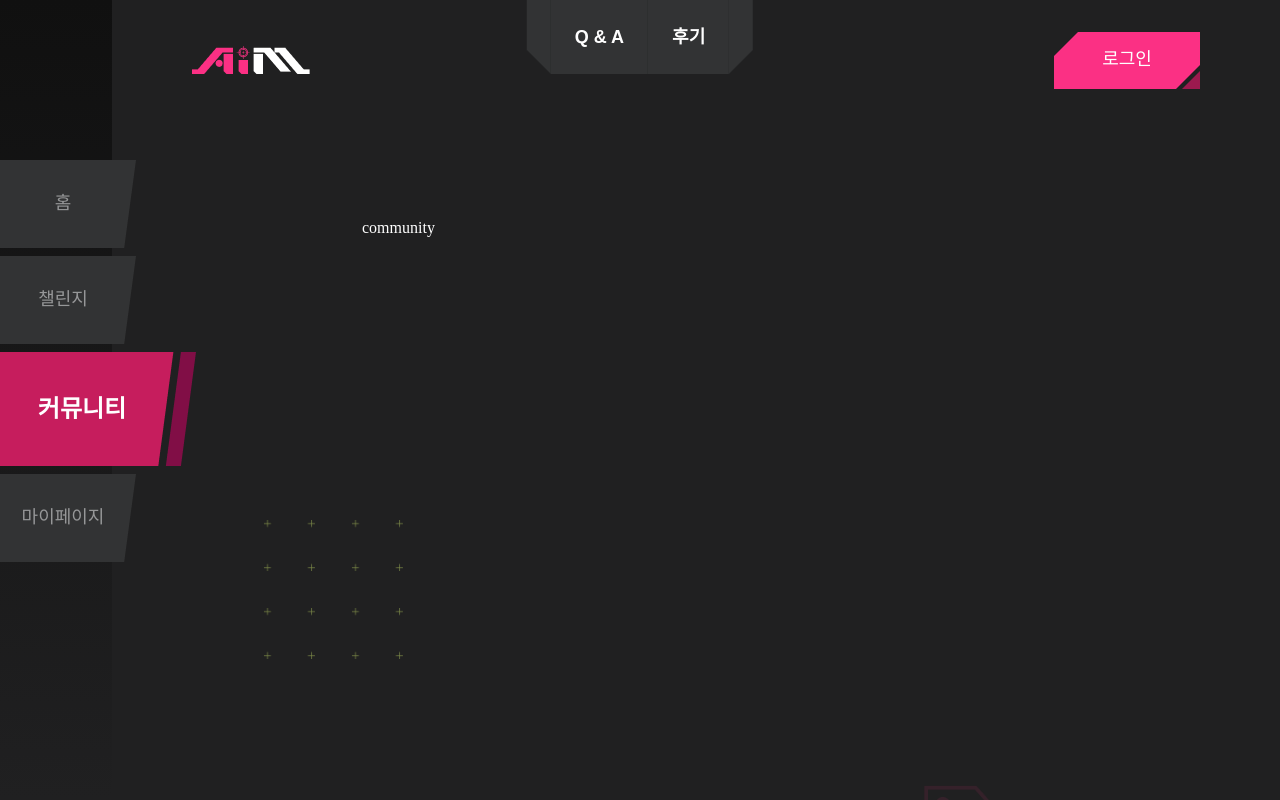
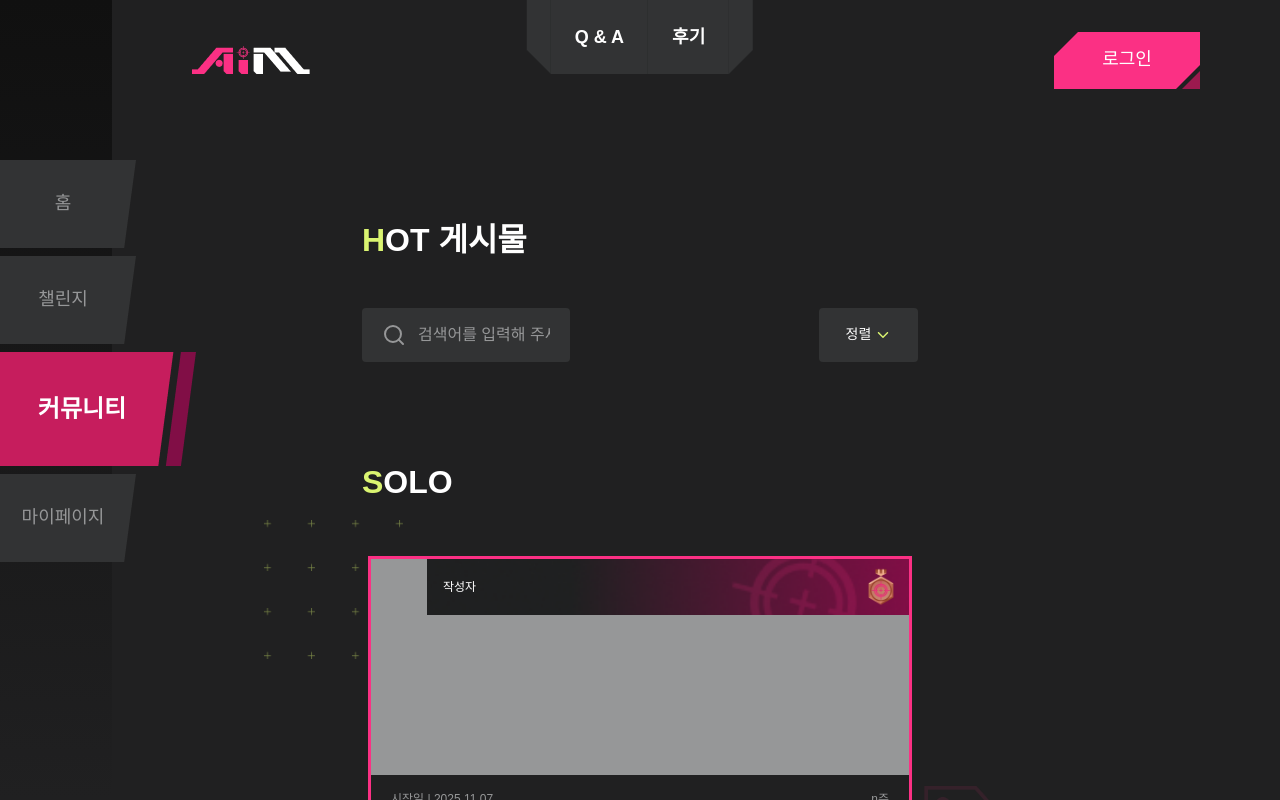
Before and after one commit to AiM-Club/AiM-web, a React (Vite) app: page /community in a window 1280 px wide. Shown: the top 800 px of the page. Built offline with nearby package versions, Linux system fonts and the light colour scheme; a web font is replaced by a local one.

Commit message:
feat: community 메인페이지 ui 구현

```diff
--- a/src/components/board/CardBoard.tsx
+++ b/src/components/board/CardBoard.tsx
@@ -10,9 +10,10 @@ import type { CardVSProps } from "@/types/VSBattle";
 interface CardBoardProps {
     data: CardVSProps[];
     writePath?: string;
+    isPagination?: boolean;
 }
 
-const CardBoard = ({data, writePath}: CardBoardProps) => {
+const CardBoard = ({data, writePath, isPagination = true}: CardBoardProps) => {
     const navigate = useNavigate();
 
     return (
@@ -33,13 +34,15 @@ const CardBoard = ({data, writePath}: CardBoardProps) => {
                             <Button onClick={() => navigate(writePath)}>작성</Button>
                         </S.ButtonWrapper>
                     }
-                    <S.PaginationWrapper>
+                    {isPagination && (
+                        <S.PaginationWrapper>
                         <Pagination
                             currentPage={1}
                             totalPage={1}
-                            callback={() => {}}
-                        />
-                    </S.PaginationWrapper>
+                                callback={() => {}}
+                            />
+                        </S.PaginationWrapper>
+                    )}
                 </>
             ) : (
                 <S.EmptyState>
--- a/src/pages/community/Community.tsx
+++ b/src/pages/community/Community.tsx
@@ -1,12 +1,28 @@
 import DefaultLayout from "@/layouts/defaultLayout/DefaultLayout";
+import * as S from "@/styles/community/Community.style";
+import { PageTopic } from "@/components/text/PageTopic";
+import SearchField from "@/components/field/SearchField";
+import {searchVsData} from "@/pages/search/Constants";
+import CardBoard from "@/components/board/CardBoard";
 
 const Community = () => {
 
     return(
         <DefaultLayout>
-            <div>
-                community
-            </div>
+            <S.CommunityWrapper>
+                <S.ContentWrapper>
+                    <PageTopic text="HOT 게시물" size="l" />
+                    <SearchField />
+                </S.ContentWrapper>
+                <S.ContentWrapper>
+                    <PageTopic text="SOLO" size="l" />
+                    <CardBoard data={searchVsData} isPagination={false}/>
+                </S.ContentWrapper>
+                <S.ContentWrapper>
+                    <PageTopic text="VS 대결" size="l" />
+                    <CardBoard data={searchVsData} isPagination={false}/>
+                </S.ContentWrapper>
+            </S.CommunityWrapper>
         </DefaultLayout>
     )
 }
--- a/src/styles/challenge/challengeSolo/ChallengeVSSolo.style.ts
+++ b/src/styles/challenge/challengeSolo/ChallengeVSSolo.style.ts
@@ -6,11 +6,3 @@ export const ChallengeVSMainWrapper = styled.div`
     gap: 6.25rem;
     width: 100%;
 `;
-
-export const SearchTopic = styled.div`
-    display: flex;
-    gap: 1rem;
-    font: var(--headline-h-l);
-    align-items: center;
-    width: 100%;
-`;
--- /dev/null
+++ b/src/styles/community/Community.style.ts
@@ -0,0 +1,15 @@
+import styled from "styled-components";
+
+export const CommunityWrapper = styled.div`
+    display: flex;
+    flex-direction: column;
+    gap: 6.25rem;
+    width: 100%;
+`;
+
+export const ContentWrapper = styled.div`
+    display: flex;
+    flex-direction: column;
+    gap: 3rem;
+    width: 100%;
+`;
```
